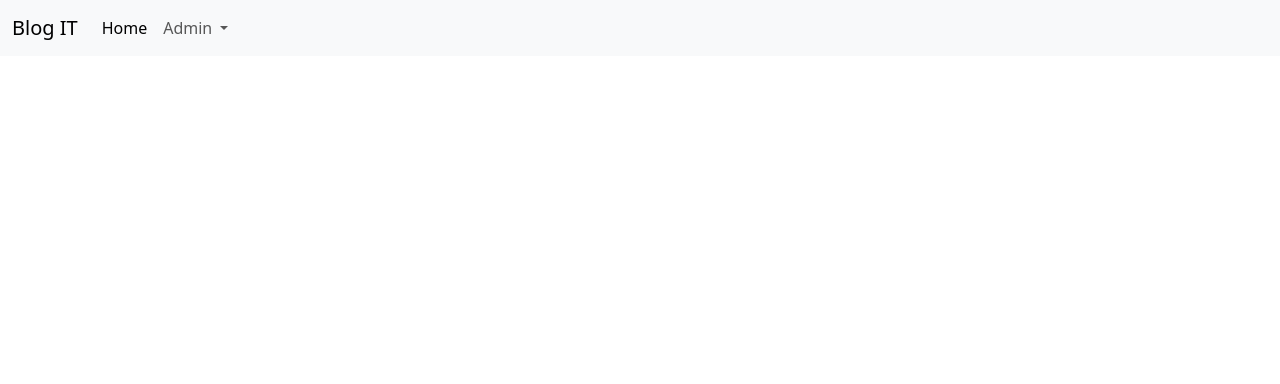
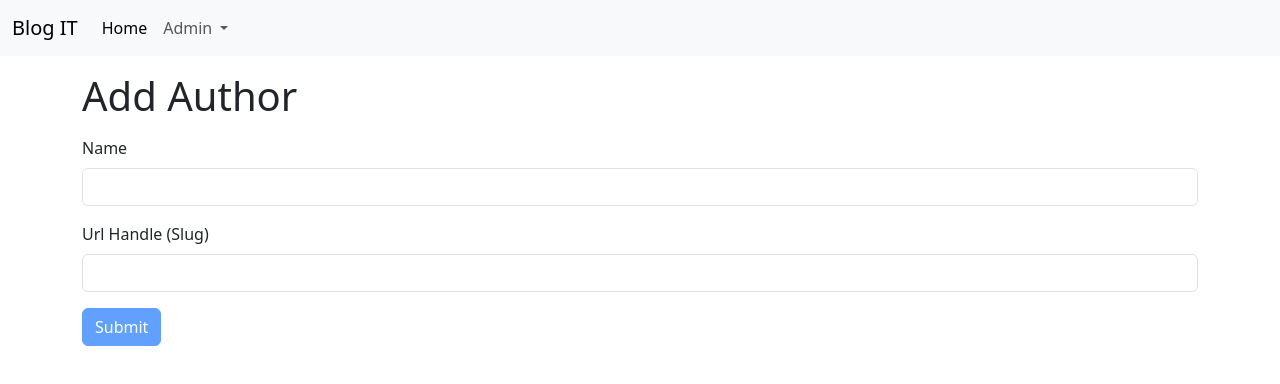
Before and after one commit to alexfitzkane-02/BlogIT-UI, an Angular app in the folder BlogITUI/: page /admin/authors/add in a window 1280 px wide. Before the commit this address led to /. Shown: the top 384 px of the page. Built offline with nearby package versions, Linux system fonts and the light colour scheme.

Commit message:
secondary checkin to authors and author services

```diff
--- a/BlogITUI/src/app/core/components/navbar/navbar.html
+++ b/BlogITUI/src/app/core/components/navbar/navbar.html
@@ -15,6 +15,7 @@
           </a>
           <ul class="dropdown-menu">
             <li><a class="dropdown-item" [routerLink]="['admin', 'categories']">Categories</a></li>
+            <li><a class="dropdown-item" [routerLink]="['admin', 'authors']">Authors</a></li>
           </ul>
         </li>
       </ul>
--- /dev/null
+++ b/BlogITUI/src/app/features/author/add-author/add-author.html
@@ -0,0 +1,26 @@
+<div class="container">
+<h1 class="mt-3">Add Author</h1>
+    <form [formGroup]="addAuthorFormGroup" (ngSubmit)="onSubmit()">
+        <div class="mt-3">
+            <label class="form-label">Name</label>
+            <input type="text" class="form-control" formControlName="name">
+            @if(nameFormControl.touched && nameFormControl.hasError('required')) {
+                <p class="text-danger small">This is a required field.</p>
+            }
+            @if(nameFormControl.touched && nameFormControl.hasError('maxlength')){
+                <p class="text-danger small"> Author Name must be less than 100 characters.</p>
+            }
+        </div>
+        <div class="mt-3">
+            <label class="form-label">Url Handle (Slug)</label>
+            <input type="text" class="form-control" formControlName="urlHandle">
+            @if(urlHandleFormControl.touched && urlHandleFormControl.hasError('required')){
+                <p class="text-danger small">This is a required field.</p>
+            }
+            @if(urlHandleFormControl.touched && urlHandleFormControl.hasError('maxlength')){
+                <p class="text-danger small">Url Handle must be less than 100 characters.</p>
+            }
+        </div>
+        <button type="submit" class="btn btn-primary mt-3" [disabled]="addAuthorFormGroup.valid === false">Submit</button>
+    </form>
+</div>
--- /dev/null
+++ b/BlogITUI/src/app/features/author/add-author/add-author.ts
@@ -0,0 +1,61 @@
+import { Component, effect, inject } from '@angular/core';
+import { AuthorService } from '../services/author-service';
+import { FormControl, FormGroup, ReactiveFormsModule, Validators } from '@angular/forms';
+import { AddAuthorRequest } from '../models/author.model';
+import { Router } from '@angular/router';
+
+@Component({
+  selector: 'app-add-author',
+  imports: [ReactiveFormsModule],
+  templateUrl: './add-author.html',
+  styleUrl: './add-author.css',
+})
+export class AddAuthor {
+
+  authorService = inject(AuthorService);
+  router = inject(Router);
+
+
+  //use effect signal to watch the status of the api request. effects can not be used outside of constructor
+  constructor() {
+    effect(() => {
+      if(this.authorService.addAuthorStatus() === 'success'){
+        //console.log('Success');
+        this.authorService.addAuthorStatus.set('idle');
+        this.router.navigate(['/admin/authors']);
+      }
+      if(this.authorService.addAuthorStatus() === 'error'){
+        console.error('Add Author Request Failed');
+      }
+    })
+  }
+
+  //1. import reactiveformmoduels
+  //2. formgroup and then these have form controls
+
+  addAuthorFormGroup = new FormGroup({
+    name: new FormControl<string>('', {nonNullable: true, validators: [Validators.required, Validators.maxLength(100)]}),
+    urlHandle: new FormControl<string>('', {nonNullable: true, validators: [Validators.required, Validators.maxLength(100)]})
+  });
+
+  //when you submit , we need to notify the user of the errors
+
+  get nameFormControl (){
+    return this.addAuthorFormGroup.controls.name;
+  }
+
+  get urlHandleFormControl(){
+    return this.addAuthorFormGroup.controls.urlHandle;
+  }
+
+  onSubmit(){
+    const addAuthorFormValue = this.addAuthorFormGroup.getRawValue();
+
+    const addAuthorDto: AddAuthorRequest = {
+      name: addAuthorFormValue.name,
+      urlHandle: addAuthorFormValue.urlHandle
+    };
+
+    this.authorService.addAuthor(addAuthorDto);
+  }
+}
--- /dev/null
+++ b/BlogITUI/src/app/features/author/author-list/author-list.html
@@ -0,0 +1,34 @@
+<div class="container">
+    <h1 class="mt-3">Author List</h1>
+    <div class="d-flex justify-content-end mt-3">
+        <a class="btn btn-primary" [routerLink]="['/admin','authors','add']">Add Author</a>
+    </div>
+    @if(isLoading()){
+    <div class="spinner-border" role="status">
+        <span class="visually-hidden">Loading...</span>
+    </div>
+    } @else {
+    @if(isError()){
+    <p class="text-danger">There was an error loading Authors...</p>
+    } @else {
+    <table class="table table-bordered mt-3">
+        <thead>
+            <tr>
+                <th>Id</th>
+                <th>Name</th>
+                <th>Url Handle</th>
+            </tr>
+        </thead>
+        <tbody>
+            @for (author of authors(); track author.id) {
+            <tr>
+                <td>{{author.id}}</td>
+                <td>{{author.name}}</td>
+                <td>{{author.urlHandle}}</td>
+            </tr>
+            }
+        </tbody>
+    </table>
+    }
+    }
+</div>
--- /dev/null
+++ b/BlogITUI/src/app/features/author/author-list/author-list.ts
@@ -0,0 +1,21 @@
+import { Component, inject } from '@angular/core';
+import { RouterLink } from "@angular/router";
+import { AuthorService } from '../services/author-service';
+
+@Component({
+  selector: 'app-author-list',
+  imports: [RouterLink],
+  templateUrl: './author-list.html',
+  styleUrl: './author-list.css',
+})
+export class AuthorList {
+
+  private authorService = inject(AuthorService);
+  private authorResponse = this.authorService.getAllAuthors();
+
+  isLoading = this.authorResponse.isLoading;
+  isError = this.authorResponse.error;
+
+  authors = this.authorResponse.value;
+
+}
```
Also changed, not shown: BlogITUI/src/app/app.routes.ts (+10 -0 lines), BlogITUI/src/app/features/author/models/author.model.ts (added, +10 -0 lines), BlogITUI/src/app/features/author/add-author/add-author.css (added), BlogITUI/src/app/features/author/author-list/author-list.css (added), 2 other files (tests, documents, lock files or other folders).
